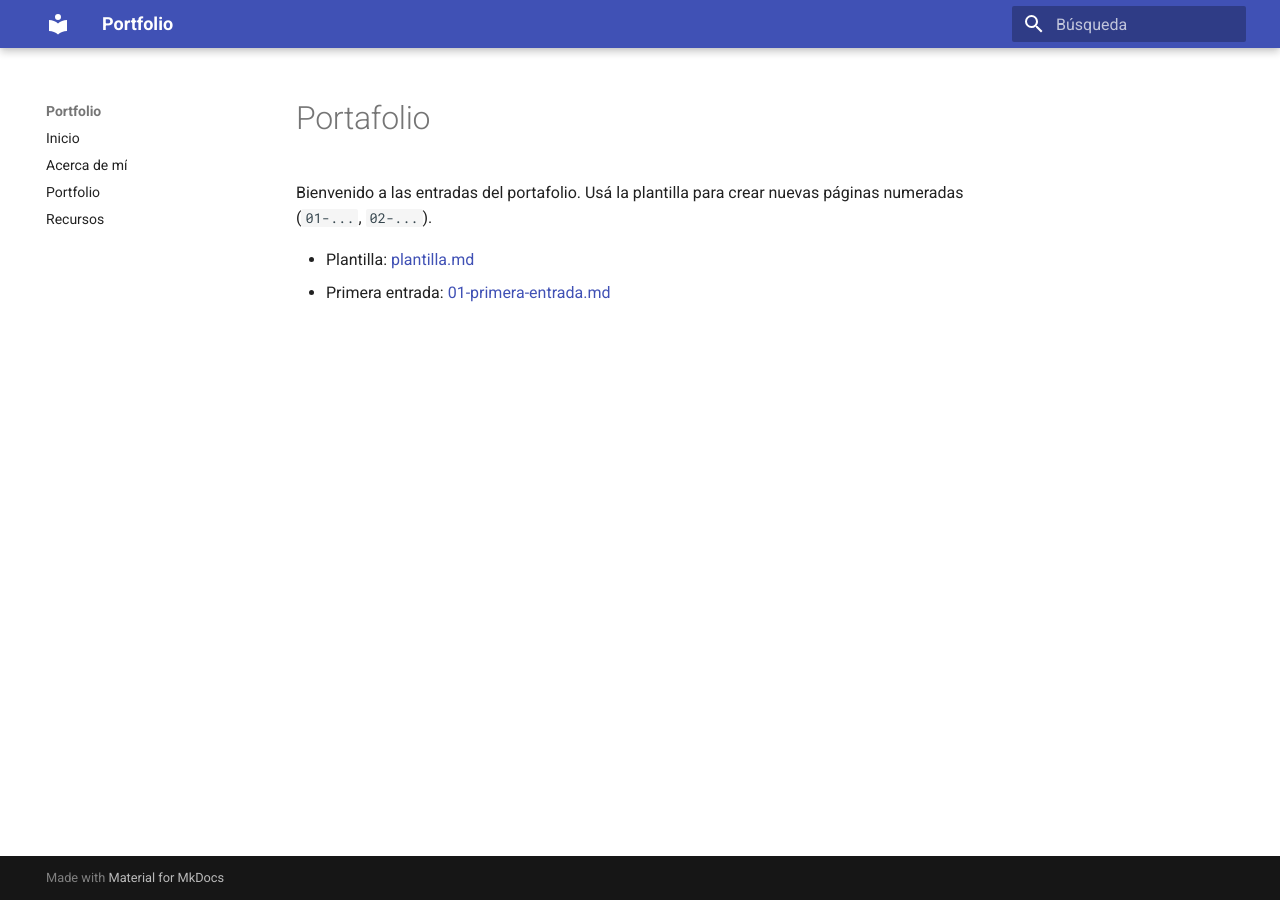
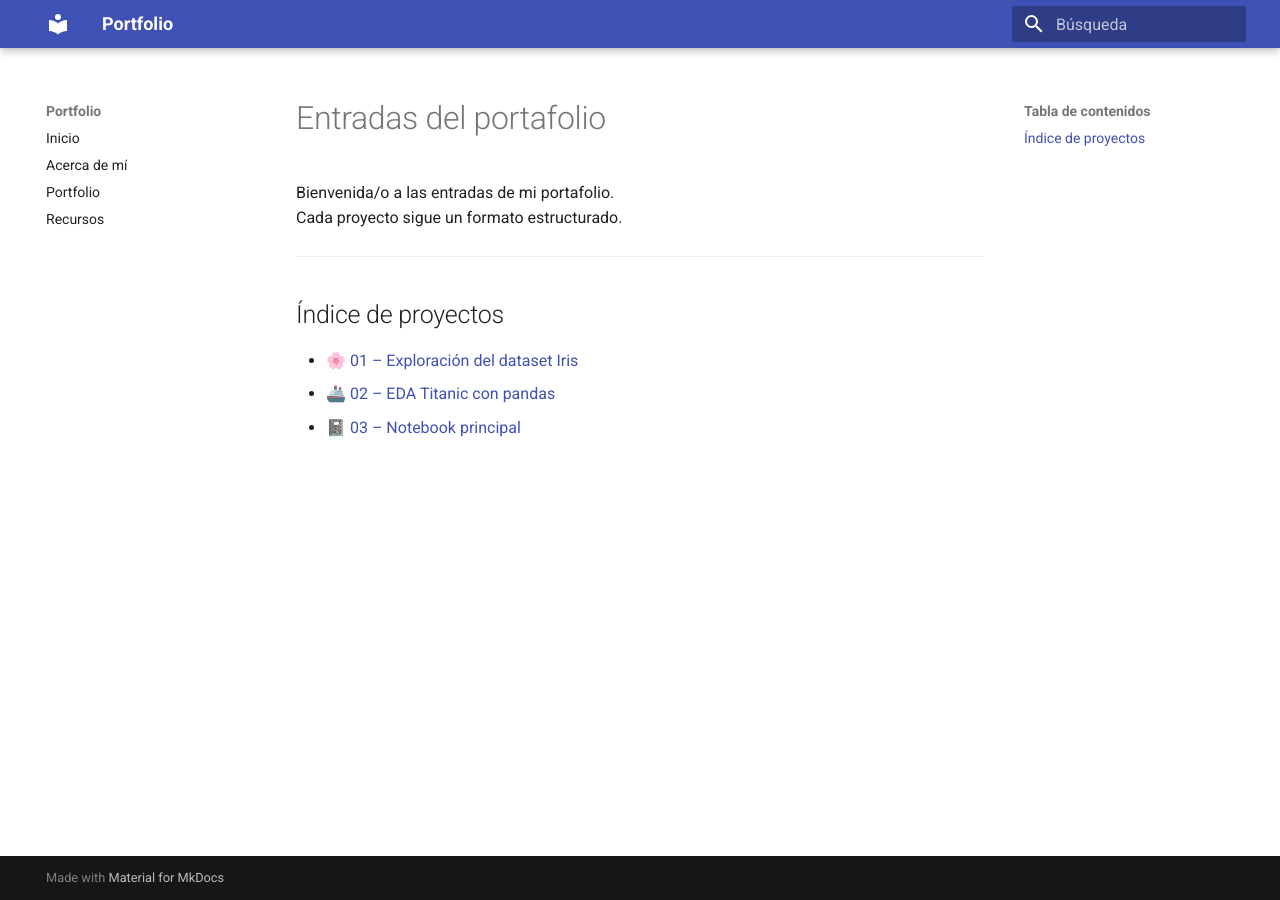
Before and after one commit to SofiaCraigdallie/portfolio, an MkDocs documentation site: the page built from docs/portfolio/index.md, in a window 1280 px wide. Built offline with MkDocs 1.6.1 and Material for MkDocs 9.7.7, drawn with Linux system fonts in a browser that asks for light colours.

Commit message:
Update index.md

```diff
--- a/docs/portfolio/index.md
+++ b/docs/portfolio/index.md
@@ -1,12 +1,16 @@
 ---
-title: "Índice del Portafolio"
+title: "Portafolio"
 date: 2025-01-01
 ---
 
-# Portafolio
+# Entradas del portafolio
 
-Bienvenido a las entradas del portafolio. Usá la plantilla para crear nuevas páginas numeradas
-(`01-...`, `02-...`).
+Bienvenida/o a las entradas de mi portafolio.
+Cada proyecto sigue un formato estructurado.
 
-- Plantilla: [plantilla.md](plantilla.md)
-- Primera entrada: [01-primera-entrada.md](01-primera-entrada.md)
+---
+
+## Índice de proyectos
+- 🌸 [01 – Exploración del dataset Iris](01-exploracion-iris.md)
+- 🚢 [02 – EDA Titanic con pandas](03-eda-titanic.md)
+- 📓 [03 – Notebook principal](analysis.ipynb)
```
